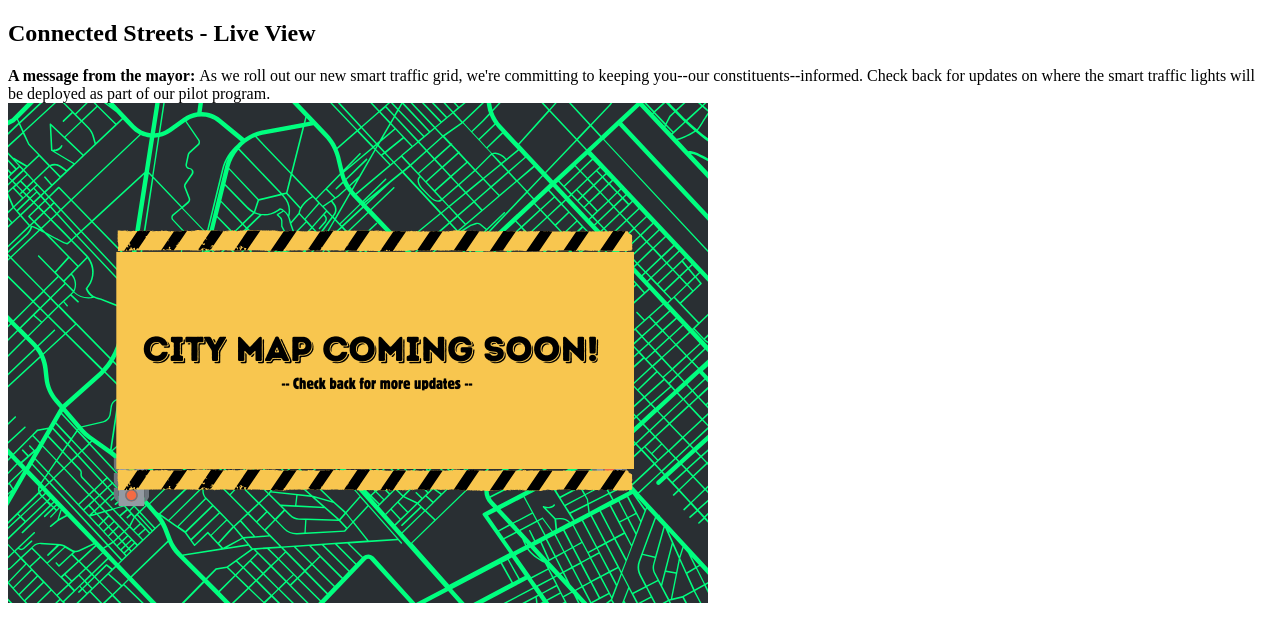
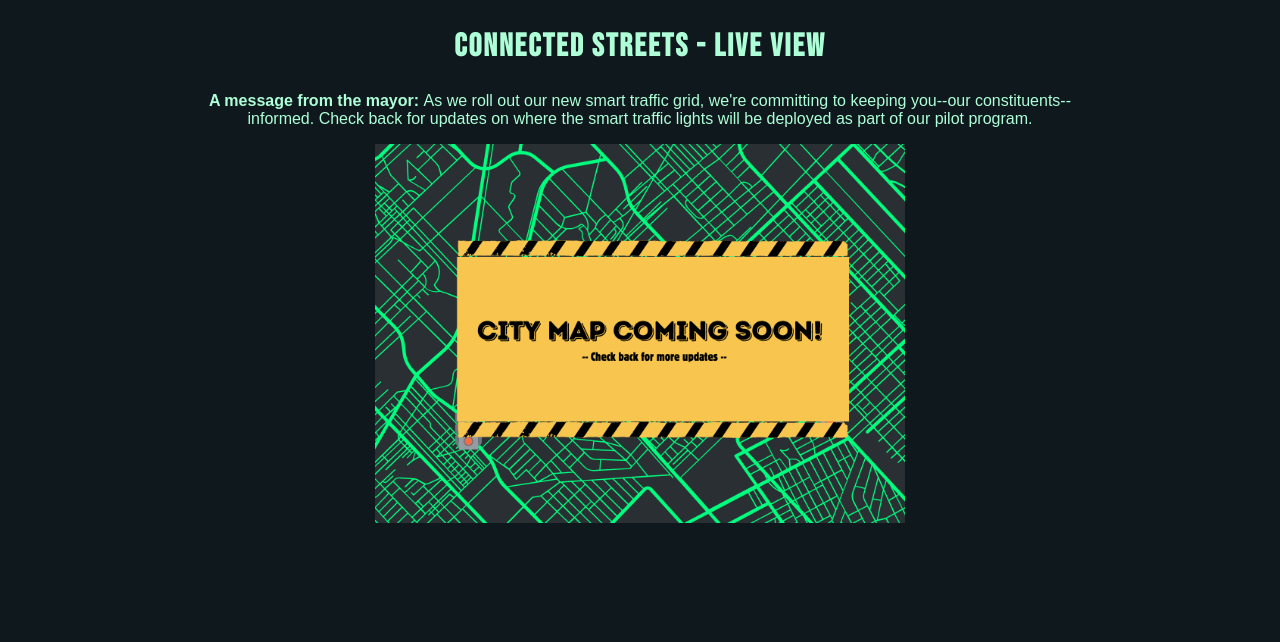
Before and after one commit to gnarkill78/altbackup, a Flask app: page / in a window 1280 px wide. Shown: the top 642 px of the page. Run offline with Flask 3, Linux system fonts and the light colour scheme.

Commit message:
Some basic styling

```diff
--- a/templates/index.html
+++ b/templates/index.html
@@ -3,11 +3,45 @@
     <head>
         <meta charset="utf-8">
         <title>Connected Streets - Live View</title>
+        <link rel="preconnect" href="https://fonts.googleapis.com">
+        <link rel="preconnect" href="https://fonts.gstatic.com" crossorigin>
+        <link href="https://fonts.googleapis.com/css2?family=Bebas+Neue&display=swap" rel="stylesheet">
     </head>
+    <style>
+        body {
+            background-color: #0f181d;
+        }
+
+        h2 {
+            font-family: "Bebas Neue", sans-serif;
+            color: #aeffd7;
+            font-size: 32px;
+            text-align: center;
+            letter-spacing: 2px;
+        }
+
+        .main {
+            font-family: sans-serif;
+            color: #aeffd7;
+            text-align: center;
+            width: 70%;
+            margin: 1em auto;
+            display: flex;
+            justify-content: center;
+            flex-direction: column;
+        }
+
+        img {
+            margin: 1em auto;
+            width: 60%;
+            height: auto;
+
+        }
+    </style>
     <body>
         <div class="header"><h2>Connected Streets - Live View</h2></div>
         <div class="main">
-            <strong>A message from the mayor: </strong>As we roll out our new smart traffic grid, we're committing to keeping you--our constituents--informed. Check back for updates on where the smart traffic lights will be deployed as part of our pilot program.</div>
+            <div><strong>A message from the mayor: </strong>As we roll out our new smart traffic grid, we're committing to keeping you--our constituents--informed. Check back for updates on where the smart traffic lights will be deployed as part of our pilot program.</div>
             <img src="/images/citymap.png" alt="City map coming soon!">
         </div>
     </body>
```
